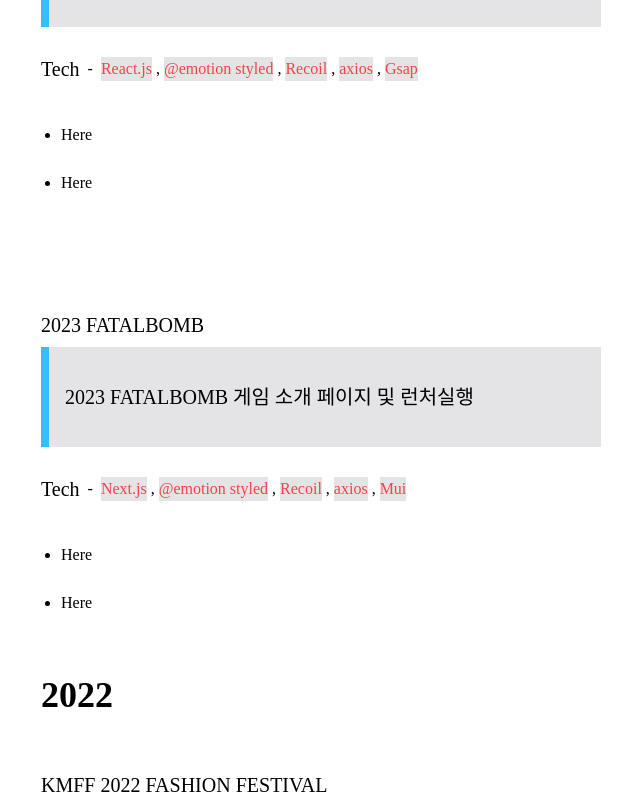
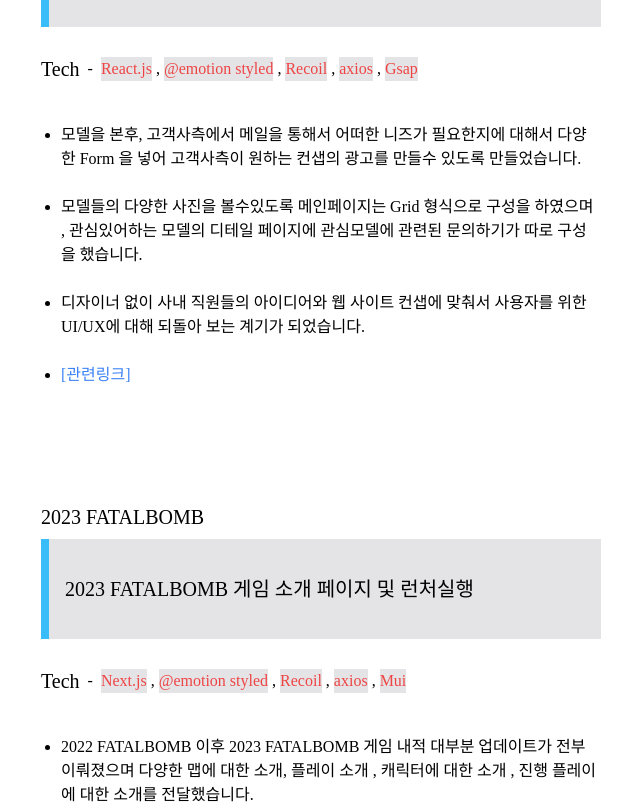
Before and after one commit to s2s2hyun/dh-project, a Next.js app: page /about in a window 1280 px wide. Shown: the part 1103-1907 px from the top of the page, without its empty margins (319-959 px from the left). Built offline with nearby package versions, Linux system fonts and the light colour scheme; a web font is replaced by a local one.

Commit message:
add project 2022

```diff
--- a/src/components/About/Skills.tsx
+++ b/src/components/About/Skills.tsx
@@ -34,7 +34,10 @@ const Skills = () => {
             <li className=" flex flex-col  justify-center py-12">
               <span className="py-2 text-xl">Luminites</span>
               <div className="flex w-full flex-col">
-                <div className=" flex h-[100px] items-center border-l-8 border-l-sky-400 bg-zinc-200 ">
+                <div
+                  className=" flex h-[100px] items-center border-l-8 border-l-sky-400 bg-zinc-200 capitalize  transition-all
+              duration-200 dark:bg-accentDark/90"
+                >
                   <h5 className="pl-4 text-xl ">
                     맞춤형 AI 모델로 기업의 브랜딩, 광고 , 안내 등 소개하는 웹
                     서비스
@@ -55,11 +58,36 @@ const Skills = () => {
                 </div>
                 <div>
                   <ul className="list-disc pl-5">
-                    <li className="py-3 text-black">
-                      <span>Here</span>
+                    <li className="py-3 text-black dark:border-light dark:text-light">
+                      <span className='xs:text-base" text-base dark:border-light dark:text-light'>
+                        모델을 본후, 고객사측에서 메일을 통해서 어떠한 니즈가
+                        필요한지에 대해서 다양한 Form 을 넣어 고객사측이 원하는
+                        컨샙의 광고를 만들수 있도록 만들었습니다.
+                      </span>
                     </li>
-                    <li className="py-3 text-black">
-                      <span>Here</span>
+                    <li className="py-3 text-black dark:border-light dark:text-light">
+                      <span className='xs:text-base" text-base dark:border-light dark:text-light'>
+                        모델들의 다양한 사진을 볼수있도록 메인페이지는 Grid
+                        형식으로 구성을 하였으며 , 관심있어하는 모델의 디테일
+                        페이지에 관심모델에 관련된 문의하기가 따로 구성을
+                        했습니다.
+                      </span>
+                    </li>
+                    <li className="py-3 text-black dark:border-light dark:text-light">
+                      <span className='xs:text-base" text-base dark:border-light dark:text-light'>
+                        디자이너 없이 사내 직원들의 아이디어와 웹 사이트 컨샙에
+                        맞춰서 사용자를 위한 UI/UX에 대해 되돌아 보는 계기가
+                        되었습니다.
+                      </span>
+                    </li>
+                    <li className="py-3 text-black dark:border-light dark:text-light">
+                      <a
+                        href="https://progress-s2s2hyun.notion.site/LUMINITES-9fc539cf296b4613ad48e6c13cdc6879?pvs=4"
+                        target="_blank"
+                        className="text-base text-blue-500 dark:border-light dark:text-accentDark/90 xs:text-base"
+                      >
+                        [관련링크]
+                      </a>
                     </li>
                   </ul>
                 </div>
@@ -68,7 +96,10 @@ const Skills = () => {
             <li className="flex flex-col  justify-center py-12 ">
               <span className="py-2 text-xl">2023 FATALBOMB</span>
               <div className="flex w-full flex-col">
-                <div className=" flex h-[100px] items-center border-l-8 border-l-sky-400 bg-zinc-200 ">
+                <div
+                  className=" flex h-[100px] items-center border-l-8 border-l-sky-400 bg-zinc-200 capitalize  transition-all
+              duration-200 dark:bg-accentDark/90"
+                >
                   <h5 className="pl-4 text-xl ">
                     2023 FATALBOMB 게임 소개 페이지 및 런처실행
                   </h5>
@@ -88,11 +119,28 @@ const Skills = () => {
                 </div>
                 <div>
                   <ul className="list-disc pl-5">
-                    <li className="py-3 text-black">
-                      <span>Here</span>
+                    <li className="py-3 text-black dark:border-light dark:text-light">
+                      <span className='xs:text-base" text-base dark:border-light dark:text-light'>
+                        2022 FATALBOMB 이후 2023 FATALBOMB 게임 내적 대부분
+                        업데이트가 전부 이뤄졌으며 다양한 맵에 대한 소개, 플레이
+                        소개 , 캐릭터에 대한 소개 , 진행 플레이에 대한 소개를
+                        전달했습니다.
+                      </span>
                     </li>
-                    <li className="py-3 text-black">
-                      <span>Here</span>
+                    <li className="py-3 text-black dark:border-light dark:text-light">
+                      <span className='xs:text-base" text-base dark:border-light dark:text-light'>
+                        회원가입 , 로그인을 진행한후 , 게임을 다운받아
+                        설치완료후, Registry를 이용한 URL 호출방법을 통해서
+                        런처를 실행 시켰습니다.
+                      </span>
+                    </li>
+                    <li className="py-3 text-black dark:border-light dark:text-light">
+                      <span className='xs:text-base" text-base dark:border-light dark:text-light'>
+                        처음으로 프로젝트를 진행하는데 있어서 프론트엔드
+                        프레임워크, 라이브러리를 어떻게 사용할지에 대해서 혼자서
+                        고민했던 프로젝트였으며 기억에 오래남은
+                        프로젝트였습니다.
+                      </span>
                     </li>
                   </ul>
                 </div>
@@ -109,7 +157,10 @@ const Skills = () => {
             <li className="flex flex-col  justify-center py-12">
               <span className="py-2 text-xl">KMFF 2022 FASHION FESTIVAL</span>
               <div className="flex w-full flex-col">
-                <div className=" flex h-[100px] items-center border-l-8 border-l-sky-400 bg-zinc-200 ">
+                <div
+                  className=" flex h-[100px] items-center border-l-8 border-l-sky-400 bg-zinc-200 capitalize  transition-all
+              duration-200 dark:bg-accentDark/90"
+                >
                   <h5 className="pl-4 text-xl ">
                     가상에서 펼쳐지는 K-패션의 향연 - *‘KOCCA METAVERSE FASHION
                     FESTIVAL-KMFF2022’**
@@ -131,11 +182,15 @@ const Skills = () => {
                 </div>
                 <div>
                   <ul className="list-disc pl-5">
-                    <li className="py-3 text-black">
-                      <span>Here</span>
+                    <li className="py-3 text-black dark:border-light dark:text-light">
+                      <span className='xs:text-base" text-base dark:border-light dark:text-light'>
+                        Here
+                      </span>
                     </li>
-                    <li className="py-3 text-black">
-                      <span>Here</span>
+                    <li className="py-3 text-black dark:border-light dark:text-light">
+                      <span className='xs:text-base" text-base dark:border-light dark:text-light'>
+                        Here
+                      </span>
                     </li>
                   </ul>
                 </div>
@@ -144,7 +199,10 @@ const Skills = () => {
             <li className="flex flex-col  justify-center py-12 ">
               <span className="py-2 text-xl">2022 GSTAR FATALBOMB</span>
               <div className="flex w-full flex-col">
-                <div className=" flex h-[100px] items-center border-l-8 border-l-sky-400 bg-zinc-200 ">
+                <div
+                  className=" flex h-[100px] items-center border-l-8 border-l-sky-400 bg-zinc-200 capitalize transition-all
+              duration-200 dark:bg-accentDark/90 "
+                >
                   <h5 className="pl-4 text-xl ">
                     부산 G-STAR 홍보 및 사전예약 페이지 , 현장 이벤트 참여용
                     페이지
@@ -164,11 +222,15 @@ const Skills = () => {
                 </div>
                 <div>
                   <ul className="list-disc pl-5">
-                    <li className="py-3 text-black">
-                      <span>Here</span>
+                    <li className="py-3 text-black dark:border-light dark:text-light">
+                      <span className='xs:text-base" text-base dark:border-light dark:text-light'>
+                        Here
+                      </span>
                     </li>
-                    <li className="py-3 text-black">
-                      <span>Here</span>
+                    <li className="py-3 text-black dark:border-light dark:text-light">
+                      <span className='xs:text-base" text-base dark:border-light dark:text-light'>
+                        Here
+                      </span>
                     </li>
                   </ul>
                 </div>
```
